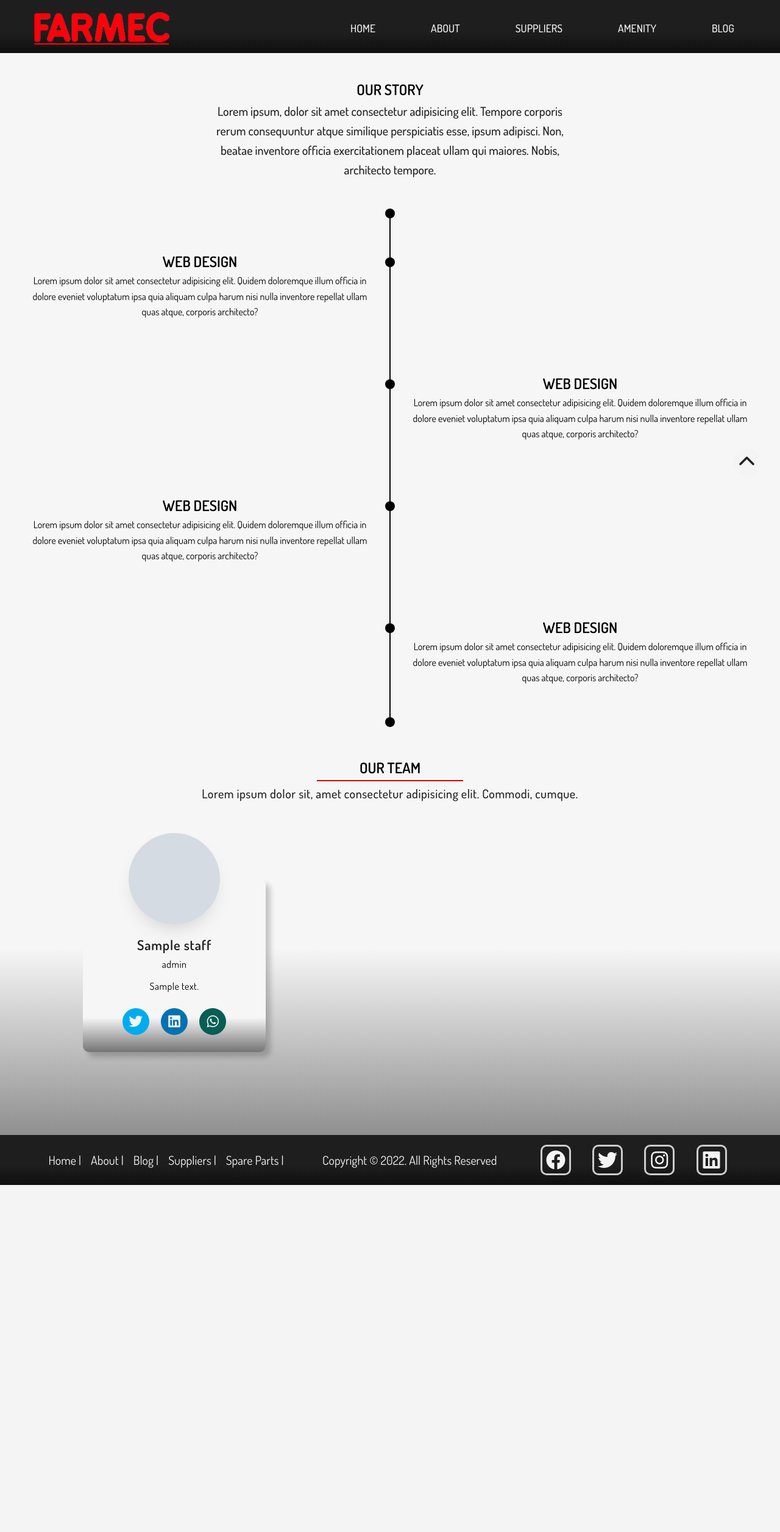
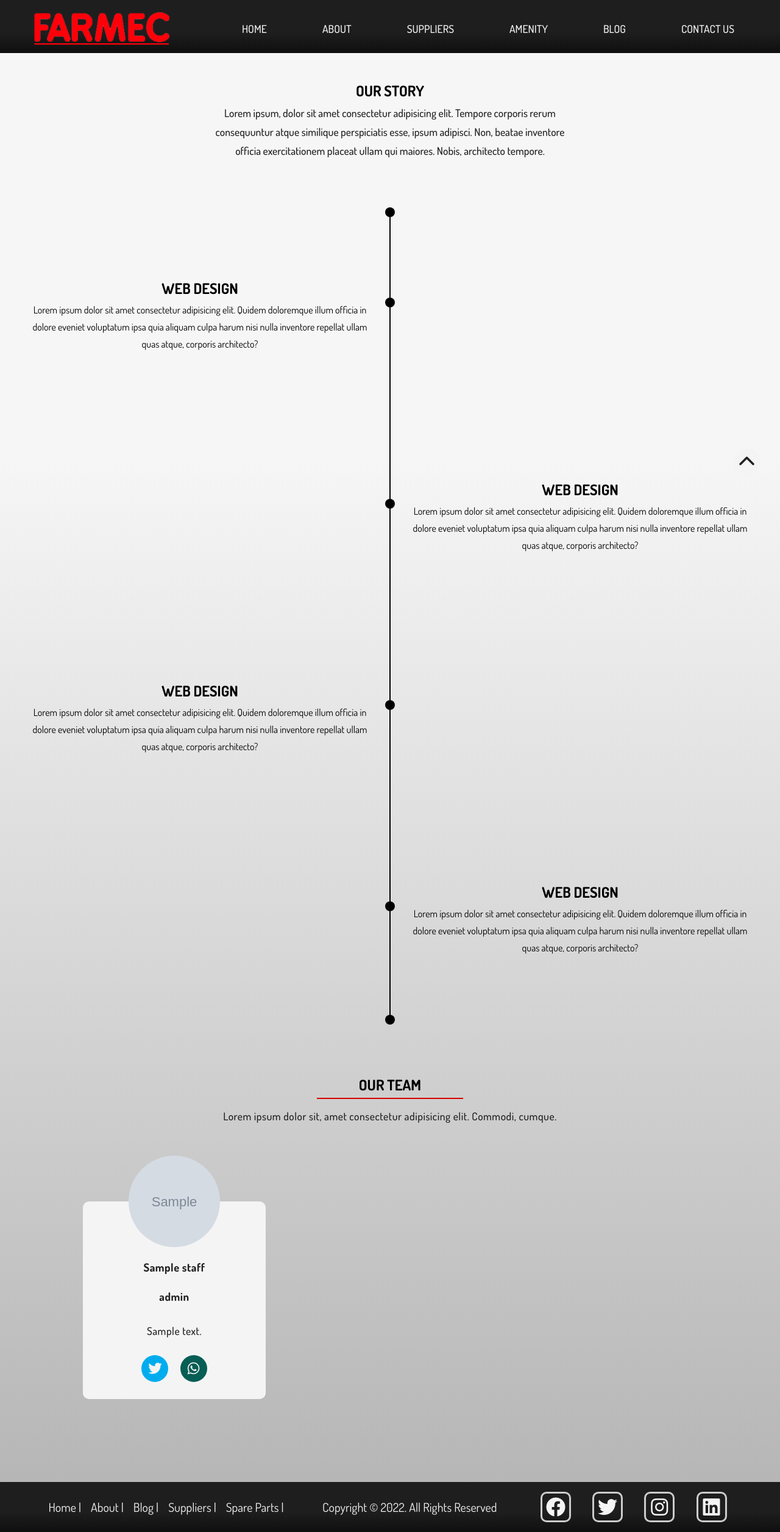
Before and after one commit to sean-david-welch/Farmec-v1, a Django app: template about/templates/about/about.html in a window 1280 px wide. Shown: the whole page at 61% size. Before the commit the page ends 1943 px from the top, so only its background shows below. Run offline with Django 3.2, Linux system fonts and the light colour scheme; the template is opened without the code that fills it: most values are stand-ins (such as "Sample title", 1, 10 or a date in 2020); grey boxes marked "Sample" are stand-in pictures.

Commit message:
something important is in this commit, im sure

```diff
--- a/about/models.py
+++ b/about/models.py
@@ -10,6 +10,7 @@ class Staff(models.Model):
     profile_image = models.ImageField(null=True, blank=True, default="default.jpg")
     social_twitter = models.CharField(max_length=200, blank=True, null=True)
     social_linkedin = models.CharField(max_length=200, blank=True, null=True)
+    social_whatsapp = models.CharField(max_length=50, blank=True, null=True)
     created = models.DateTimeField(auto_now_add=True)
     id = models.UUIDField(default=uuid.uuid4, unique=True,
                             primary_key=True, editable=False,)
--- a/about/templates/about/about.html
+++ b/about/templates/about/about.html
@@ -85,13 +20,22 @@
                     <div class="card-image">
                         <img src="{{staff.imageurl}}" alt="Profile Image">
                     </div>
-                    <p class="name">{{staff.name}}</p>
-                    <p class="role">{{staff.role}}</p>
-                    <p class="short bio">{{staff.bio | slice:"200"}}</p>
+                    <p class="name lead-1">{{staff.name}}</p>
+                    <p class="role lead-1">{{staff.role}}</p>
+                    <p class="short bio lead">{{staff.bio | slice:"200"}}</p>
                     <div class="socials">
-                        <button class="twitter"><i class="fab fa-twitter"></i></button>
-                        <button class="linkedin"><i class="fab fa-linkedin"></i></button>
-                        <button class="whatsapp"><i class="fab fa-whatsapp"></i></button>
+                        {% if staff.social_twitter %}
+                        <a href="{{staff.social_twitter}}" target="_blank"><button class="twitter"><i
+                                    class="fab fa-twitter"></i></button></a>
+                        {% endif %}
+                        {% if staff.social_linkedin %}
+                        <a href="{{staff.linkedin}}" target="_blank"><button class="linkedin"><i
+                                    class="fab fa-linkedin"></i></button></a>
+                        {% endif %}
+                        {% if staff.social_whatsapp %}
+                        <a href="{{staff.social_whatsapp}}" target="_blank"><button class="whatsapp"><i
+                                    class="fab fa-whatsapp"></i></button></a>
+                        {% endif %}
                     </div>
                 </div>
                 {% endfor %}
--- /dev/null
+++ b/about/templates/about/timeline.html
@@ -0,0 +1,73 @@
+{% load static %}
+{% block content %}
+<!-- About - Timeline -->
+<section id="timeline" class="text-center py-2">
+    <div class="container spacing">
+        <div class="top-section">
+            <h2>Our Story</h2>
+            <p class="lead">
+                Lorem ipsum, dolor sit amet consectetur adipisicing elit. Tempore corporis rerum consequuntur atque
+                similique perspiciatis esse, ipsum adipisci. Non, beatae inventore officia exercitationem placeat
+                ullam qui maiores. Nobis, architecto tempore.
+            </p>
+        </div>
+
+        <div class="timeline">
+            <div class="line"></div>
+
+            <!-- <div class="section hidden">
+                <div class="bead"></div>
+            </div> -->
+
+            <div class="section hidden">
+                <div class="bead"></div>
+                <div class="content">
+                    <h2>Web Design</h2>
+                    <p>
+                        Lorem ipsum dolor sit amet consectetur adipisicing elit. Quidem doloremque illum officia in
+                        dolore eveniet voluptatum ipsa quia aliquam culpa harum nisi nulla inventore repellat ullam
+                        quas atque, corporis architecto?
+                    </p>
+                </div>
+            </div>
+
+            <div class="section hidden">
+                <div class="bead"></div>
+                <div class="content">
+                    <h2>Web Design</h2>
+                    <p>
+                        Lorem ipsum dolor sit amet consectetur adipisicing elit. Quidem doloremque illum officia in
+                        dolore eveniet voluptatum ipsa quia aliquam culpa harum nisi nulla inventore repellat ullam
+                        quas atque, corporis architecto?
+                    </p>
+                </div>
+            </div>
+
+            <div class="section hidden">
+                <div class="bead"></div>
+                <div class="content">
+                    <h2>Web Design</h2>
+                    <p>
+                        Lorem ipsum dolor sit amet consectetur adipisicing elit. Quidem doloremque illum officia in
+                        dolore eveniet voluptatum ipsa quia aliquam culpa harum nisi nulla inventore repellat ullam
+                        quas atque, corporis architecto?
+                    </p>
+                </div>
+            </div>
+
+            <div class="section hidden">
+                <div class="bead"></div>
+                <div class="content">
+                    <h2>Web Design</h2>
+                    <p>
+                        Lorem ipsum dolor sit amet consectetur adipisicing elit. Quidem doloremque illum officia in
+                        dolore eveniet voluptatum ipsa quia aliquam culpa harum nisi nulla inventore repellat ullam
+                        quas atque, corporis architecto?
+                    </p>
+                </div>
+            </div>
+
+        </div>
+    </div>
+</section>
+{% endblock %}
--- a/static/css/about.css
+++ b/static/css/about.css
@@ -1,88 +1,3 @@
-/* Timeline */
-#timeline .top-section {
-  padding: 3rem 0;
-  max-width: 600px;
-  margin: 0 auto;
-}
-
-#timeline .timeline {
-  position: relative;
-  min-height: 150px;
-}
-
-#timeline .line {
-  position: absolute;
-  z-index: 2;
-  left: calc(50% - 1px);
-  width: 2px;
-  top: -50px;
-  bottom: -50px;
-  background-color: #000;
-  display: none;
-}
-
-#timeline .line::before,
-#timeline .line::after {
-  position: absolute;
-  display: block;
-  content: '';
-  height: 1rem;
-  width: 1rem;
-  border-radius: 50%;
-  background-color: #000;
-  left: 50%;
-  transform: translateX(-50%);
-}
-
-#timeline .line::after {
-  bottom: 0;
-}
-
-#timeline .section {
-  display: flex;
-  opacity: 0;
-  transform: translateX(-100%);
-  transition: 600ms ease;
-  position: relative;
-  z-index: 1;
-  margin: 50px 0;
-  padding: 1rem;
-  border-radius: 1rem;
-  align-items: center;
-  min-height: 150px;
-}
-
-#timeline .section:nth-child(odd) {
-  flex-direction: row-reverse;
-  transform: translateX(100%);
-}
-
-#timeline .bead {
-  position: absolute;
-  display: block;
-  height: 1rem;
-  width: 1rem;
-  border-radius: 50%;
-  background-color: #000;
-  left: 50%;
-  top: 20%;
-  transform: translateX(-50%);
-}
-
-#timeline .content {
-  width: calc(50% - 2rem);
-}
-
-#timeline .show-me:nth-child(n) {
-  transform: none;
-  opacity: 1;
-}
-
-#timeline h1 {
-  font-weight: 400;
-  letter-spacing: 1px;
-}
-
 /* About Page - Team Section */
 #about-team {
 	padding: 1rem;
@@ -102,15 +17,20 @@
 #about-team .card {
 	position: relative;
 	width: 300px;
-  background-image: var(--gradient-light);
+	background-color: var(--light-color);
+	color: var(--dark-color);
 	border-radius: 10px;
-  box-shadow: 8px 8px 8px 0 rgb(0, 0, 0, 0.2);
 	padding: 1rem;
 	margin: 5rem;
 	display: flex;
 	flex-direction: column;
 	justify-content: center;
 	align-items: center;
+	transition: all 0.3s linear;
+}
+
+#about-team .card:hover {
+	transform: scale(1.05);
 }
 
 #about-team .card-image {
@@ -122,30 +42,25 @@
 	top: 0;
 	left: 50%;
 	transform: translate(-50%, -50%);
-  box-shadow: 0 15px 35px -15px rgb(0, 0, 0, 0.2);
 }
 
 #about-team .card-image img {
-  width: auto;
-  height: auto;
-  /* transform: scale(); */
-
+	object-fit: cover;
+	width: 150px;
+	height: 150px;
 }
 
 #about-team p {
 	line-height: 24px;
 	letter-spacing: 0.5px;
-  margin-bottom: 12px;
+	margin-top: 1rem;
+	margin-bottom: 1rem;
 	text-align: center;
 }
 
 #about-team .name {
-  margin-top: 80px;
-  font-size: 1.4rem;
-  color: var(--dark-color);
-  font-weight: 600;
-  letter-spacing: 0.8px;
-  margin-bottom: 8px;
+	margin-top: 5rem;
+	margin-bottom: 0.5rem;
 }
 
 #about-team .social {
@@ -161,11 +76,10 @@
 	border: none;
 	border-radius: 50%;
 	cursor: pointer;
-  transition: all 0.8s linear;
+	transition: all 0.3s linear;
 }
 
 #about-team button:hover {
-  opacity: 0.8;
 	transform: scale(1.05);
 }
 
--- a/static/css/header.css
+++ b/static/css/header.css
@@ -7,7 +7,7 @@
     overflow: hidden;
     background-color: rgba(0, 0, 0, 0.3);
 
-  }
+}
 
 .header-content::before {
     content: '';
@@ -29,12 +29,12 @@
 }
 
 .header-subcontent h1 {
-    font-size: 2.5rem;
-    font-weight: 600;
+    font-size: 2rem;
+    font-weight: 700;
     color: var(--light-color);
 }
 
 .header-subcontent a {
-    font-weight: 600;
+    font-weight: 700;
     font-size: 1rem;
 }
--- a/static/css/main.css
+++ b/static/css/main.css
@@ -4,6 +4,7 @@
 @import 'header.css';
 @import 'footer.css';
 @import 'about.css';
+@import 'timeline.css';
 @import 'media.css';
 
 /* Home Grid - Stats */
@@ -26,7 +27,7 @@
 #home .stats ul h1,
 #home .stats ul .stats-title,
 #home .stats ul .stats-number {
-	font-size: 1.6rem;
+	font-size: 1.25rem;
 }
 
 #home .stats a {
@@ -52,7 +53,7 @@
 }
 
 #home .specials li {
-	font-size: 1.2rem;
+	font-size: 1.1rem;
 }
 
 #home .specials a {
--- a/static/css/navbar.css
+++ b/static/css/navbar.css
@@ -23,7 +23,6 @@
     width: 100vw;
     z-index: 1;
     background: var(--gradient-dark);
-    transition: 0.5s ease-in;
 }
 
 #navbar.main-page {
@@ -50,15 +49,15 @@
     transition: border-color 0.5s;
 }
 
-#navbar a {
-    transition: 0.5s linear;
+#navbar li {
+    transition: all 0.5s linear;
 }
 
-#navbar a:hover {
+#navbar li:hover {
     transform: scale(1.05);
 }
 
-#navbar a:hover {
+#navbar ul a:hover {
     border-color: var(--primary-color);
     color: var(--primary-color);
 }
--- /dev/null
+++ b/static/css/timeline.css
@@ -0,0 +1,86 @@
+/* Timeline */
+#timeline .top-section {
+    padding: 3rem 0;
+    max-width: 600px;
+    margin: 0 auto;
+}
+
+#timeline .timeline {
+    position: relative;
+    min-height: 50px;
+}
+
+#timeline .line {
+    position: absolute;
+    z-index: 2;
+    left: calc(50% - 1px);
+    width: 2px;
+    top: -50px;
+    bottom: -50px;
+    background-color: #000;
+    display: none;
+    min-height: 250px;
+}
+
+#timeline .line::before,
+#timeline .line::after {
+    position: absolute;
+    display: block;
+    content: '';
+    height: 1rem;
+    width: 1rem;
+    border-radius: 50%;
+    background-color: #000;
+    left: 50%;
+    transform: translateX(-50%);
+}
+
+#timeline .line::after {
+    bottom: 0;
+}
+
+#timeline .section {
+    display: flex;
+    opacity: 0;
+    transform: translateX(-100%);
+    transition: 800ms ease;
+    position: relative;
+    z-index: 1;
+    margin: 5rem 0;
+    padding: 1rem;
+    border-radius: 1rem;
+    align-items: center;
+    min-height: 250px;
+}
+
+#timeline .section:nth-child(odd) {
+    flex-direction: row-reverse;
+    transform: translateX(100%);
+}
+
+#timeline .bead {
+    margin-top: 3rem;
+    position: absolute;
+    display: block;
+    height: 1rem;
+    width: 1rem;
+    border-radius: 50%;
+    background-color: #000;
+    left: 50%;
+    top: 20%;
+    transform: translateX(-50%);
+}
+
+#timeline .content {
+    width: calc(50% - 2rem);
+}
+
+#timeline .show-me:nth-child(n) {
+    transform: none;
+    opacity: 1;
+}
+
+#timeline h1 {
+    font-weight: 400;
+    letter-spacing: 1px;
+}
--- a/static/css/utils.css
+++ b/static/css/utils.css
@@ -9,7 +9,7 @@
     --dark-color: #212121;
     --gradient-primary: linear-gradient(#db0101 70%, #a20202);
     --gradient-dark: linear-gradient(#1f1e1e 60%, #0f0f0f);
-    --gradient-light: linear-gradient(#f6f6f6 80%, #747474);
+    --gradient-light: linear-gradient(#f6f6f6 30%, #b4b3b3);
 }
 
 /* General Utilities */
@@ -34,7 +34,7 @@ html::-webkit-scrollbar-track {
 
 body {
     font-family: "Dosis", sans-serif;
-    line-height: 1.6;
+    line-height: 1.75;
     background: #fff;
     overflow-x: hidden;
     background-image: var(--gradient-light);
@@ -75,13 +75,19 @@ h2, h3, h4 {
 /* Paragraph leads */
 .lead {
     font-weight: 500;
-    font-size: 1.25rem;
+    font-size: 1.1rem;
     color: var(--dark-color);
 }
 
+.lead-light {
+    font-weight: 500;
+    font-size: 1.1rem;
+    color: var(--light-color);
+}
+
 .lead-1 {
-    font-weight: 600;
-    font-size: 1.5rem;
+    font-weight: 700;
+    font-size: 1.15rem;
     color: var(--dark-color);
 }
 
@@ -104,7 +110,7 @@ h2, h3, h4 {
 }
 
 .section-title {
-    font-size: 2rem;
+    font-size: 1.75rem;
     display: block;
     text-align: center;
     font-weight: 500;
--- a/static/js/main.js
+++ b/static/js/main.js
@@ -7,7 +7,7 @@ $('#navbar a, .btn').on('click', function (e) {
 
         $('html, body').animate(
             {
-                scrollTop: $(hash).offset().top - 100,
+                scrollTop: $(hash).offset().top - 90,
             },
             1000
         );
@@ -31,7 +31,7 @@ function qs(selector, all = false) {
 const sections = qs('.section', true);
 const timeline = qs('.timeline');
 const line = qs('.line');
-line.style.bottom = `calc(100% - 20px)`;
+line.style.bottom = `calc(100% - 60px)`;
 let prevScrollY = window.scrollY;
 let up, down;
 let full = false;
--- a/templates/main.html
+++ b/templates/main.html
@@ -6,7 +6,7 @@
     <meta charset="UTF-8">
     <meta http-equiv="X-UA-Compatible" content="IE=edge">
     <meta name="viewport" content="width=device-width, initial-scale=1.0">
-    <link href="https://fonts.googleapis.com/css2?family=Dosis:wght@400;500;600&display=swap" rel="stylesheet">
+    <link href="https://fonts.googleapis.com/css2?family=Dosis:wght@400;500;600;700&display=swap" rel="stylesheet">
     <link rel="stylesheet" href="https://cdnjs.cloudflare.com/ajax/libs/font-awesome/6.2.1/css/all.min.css"
         integrity="sha512-MV7K8+y+gLIBoVD59lQIYicR65iaqukzvf/nwasF0nqhPay5w/9lJmVM2hMDcnK1OnMGCdVK+iQrJ7lzPJQd1w=="
         crossorigin="anonymous" referrerpolicy="no-referrer" />
--- a/templates/navbar.html
+++ b/templates/navbar.html
@@ -1,8 +1,10 @@
 {% load static %}
-<header id="home">
+<header>
+        <div class="container">
                 <!-- Navbar -->
                 <nav id="navbar" class="{% if request.resolver_match.url_name == 'home' %} main-page {% endif %}">
-                <a href="{% url 'home' %}"><img src="{% static 'images/farmec-logo-2.png' %}" alt="" id="logo"></a>
+                        <a href="{% url 'home' %}"><img src="{% static 'images/farmec-logo-2.png' %}" alt=""
+                                        id="logo"></a>
                         <ul>
                                 <li><a href="{% url 'home' %}"
                                                 class="{% if request.resolver_match.url_name == 'home' %} current {% endif %}">Home</a>
@@ -19,6 +21,11 @@
                                 <li><a href="blog.html"
                                                 class="{% if request.resolver_match.url_name == 'blog' %} current {% endif %}">Blog</a>
                                 </li>
+                                <li><a href="contact.html"
+                                                class="{% if request.resolver_match.url_name == 'contact' %} current {% endif %}">Contact
+                                                Us</a>
+                                </li>
                         </ul>
                 </nav>
+        </div>
 </header>
```
Also changed, not shown: other parts of about/templates/about/about.html (+1 -66 lines), templates/home.html (+6 -6 lines), about/migrations/0004_staff_social_whatsapp.py (added), about/migrations/0005_alter_staff_social_whatsapp.py (added), static/images/lads_Ny8N71X.jpeg (added), 1 other file. Lines whose indentation alone changed are shown as unchanged.
